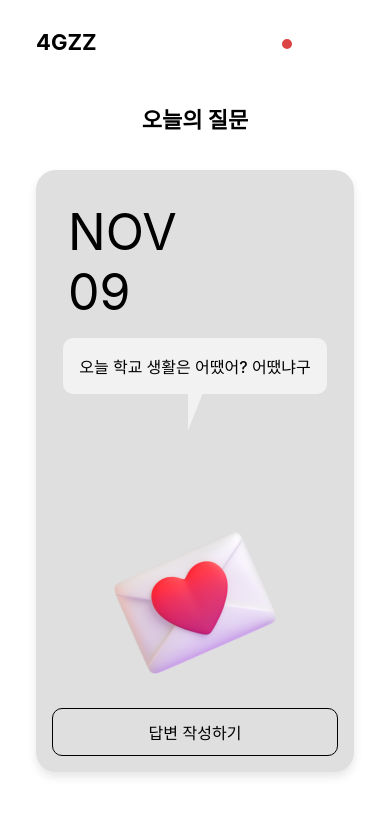
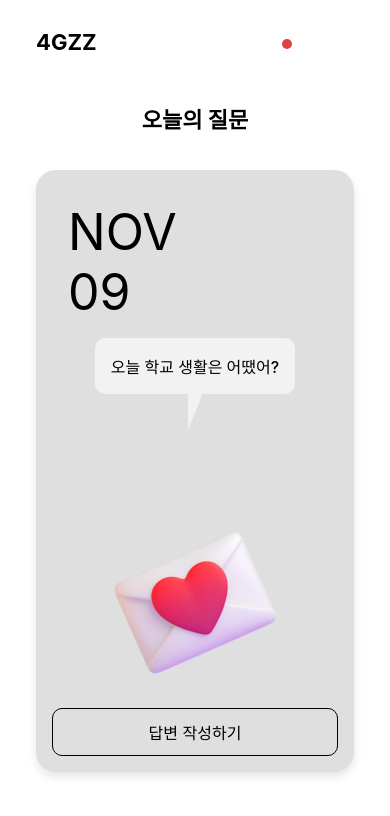
Before and after one commit to 4precious/frontend, a React Native app in the folder aurum/: screen /ChildRoot in a window 390 px wide. Shown: the top 816 px of the page. Built offline with nearby package versions, Linux system fonts and the light colour scheme; some icons are missing.

Commit message:
fix text box

```diff
--- a/aurum/src/indexChild.tsx
+++ b/aurum/src/indexChild.tsx
@@ -6,7 +6,7 @@ import getTodayInString from './utils/getTodayInString';
 import NotificationBell from './components/NotificationBell';
 
 const ChildRoot = (props: any) => {
-  const [question, setQuestion] = useState('오늘 학교 생활은 어땠어? 어땠냐구')
+  const [question, setQuestion] = useState('오늘 학교 생활은 어땠어?')
   //버튼 눌러야해서 일단 질문 있는거로 가정, true로 놓고 함
 
   return (
@@ -131,6 +131,8 @@ const ChildRoot = (props: any) => {
                     alignItems: question.length > 0 ? 'flex-start' : 'center',
                     justifyContent: question.length > 0 ? 'flex-start' : 'center',
                   }}
+                  ellipsizeMode='tail'
+                  numberOfLines={2}
                 >
                   {question}
                 </Text>
```
